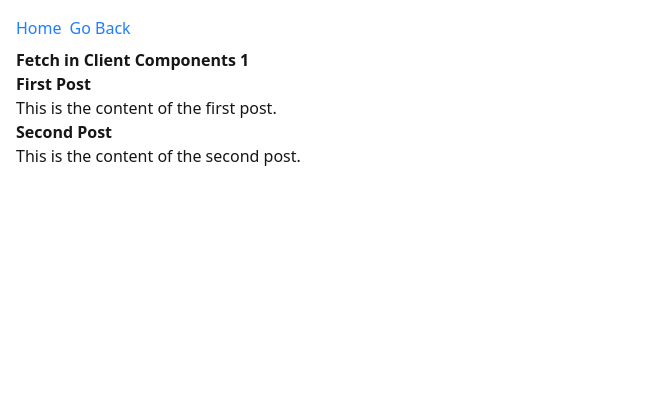
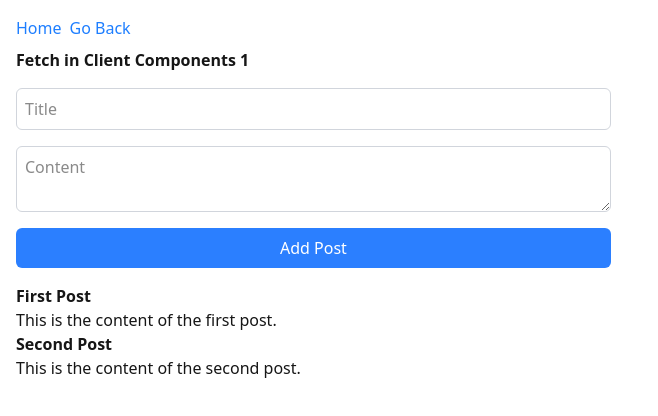
Before and after one commit to emanuelefavero/react-typescript, a Next.js app: page /fetch-client/1 in a window 1280 px wide. Shown: the top 416 px of the page, without its empty margins (0-658 px from the left). Built offline with nearby package versions, Linux system fonts and the light colour scheme; no server answers.

Commit message:
feat: add the AddPostForm component

```diff
--- /dev/null
+++ b/src/app/fetch-client/1/AddPostForm.tsx
@@ -0,0 +1,36 @@
+'use client'
+
+import { addPost } from '@/app/fetch-client/actions'
+import Button from '@/components/shared/Button'
+import Input from '@/components/shared/Input'
+import Textarea from '@/components/shared/Textarea'
+import { useActionState } from 'react'
+
+async function action(state: typeof initialState, formData: FormData) {
+  const result = await addPost(formData)
+  return {
+    success: result?.success || false,
+    error: result?.error || '',
+  }
+}
+
+const initialState = {
+  success: false,
+  error: '',
+}
+
+export default function AddPostForm() {
+  const [state, formAction, pending] = useActionState(action, initialState)
+
+  return (
+    <form action={formAction} className='mb-4 flex max-w-prose flex-col gap-4'>
+      <Input type='text' name='title' placeholder='Title' required />
+      <Textarea name='content' placeholder='Content' required />
+      <Button type='submit' disabled={pending}>
+        Add Post
+      </Button>
+      {state.success && <div>Post added successfully!</div>}
+      {state.error && <div>Error: {state.error}</div>}
+    </form>
+  )
+}
--- a/src/app/fetch-client/1/page.tsx
+++ b/src/app/fetch-client/1/page.tsx
@@ -1,6 +1,7 @@
 import { baseUrl } from '@/config/baseUrl'
 import { Suspense } from 'react'
-import Component from './Component'
+import AddPostForm from './AddPostForm'
+import Posts from './Posts'
 
 async function getPosts() {
   const res = await fetch(`${baseUrl}/api/posts`)
@@ -14,9 +15,10 @@ export default async function Page() {
 
   return (
     <>
-      <h1>Fetch in Client Components 1</h1>
+      <h1 className='mb-4'>Fetch in Client Components 1</h1>
+      <AddPostForm />
       <Suspense fallback={<div>Loading...</div>}>
-        <Component posts={posts} />
+        <Posts posts={posts} />
       </Suspense>
     </>
   )
--- /dev/null
+++ b/src/app/fetch-client/actions.ts
@@ -0,0 +1,26 @@
+'use server'
+
+import { Post, posts } from '@/data/posts'
+import { revalidatePath } from 'next/cache'
+
+// TODO Convert the posts to json and write the file to the filesystem so the new post can persist. (You also have to update the /api/posts route to read from the file instead of the in-memory array)
+
+export async function addPost(
+  formData: FormData,
+): Promise<{ success?: boolean; error?: string }> {
+  const title = formData.get('title') as string
+  const content = formData.get('content') as string
+
+  if (!title || !content) {
+    return { error: 'Title and content are required' }
+  }
+
+  const newPost: Post = {
+    id: crypto.randomUUID(),
+    title,
+    content,
+  }
+  posts.push(newPost)
+  revalidatePath('/fetch-client') // Update the post list cache
+  return { success: true }
+}
```
Also changed, not shown: src/app/fetch-client/1/Posts.tsx (renamed from src/app/fetch-client/1/Component.tsx).
